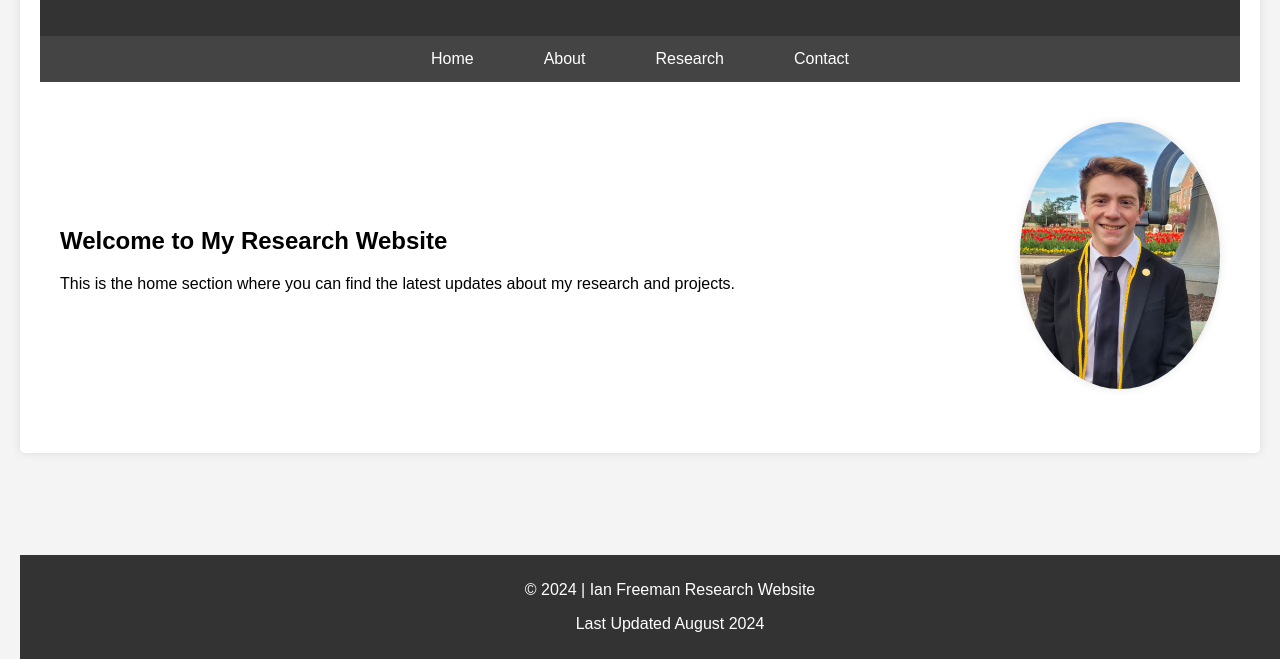
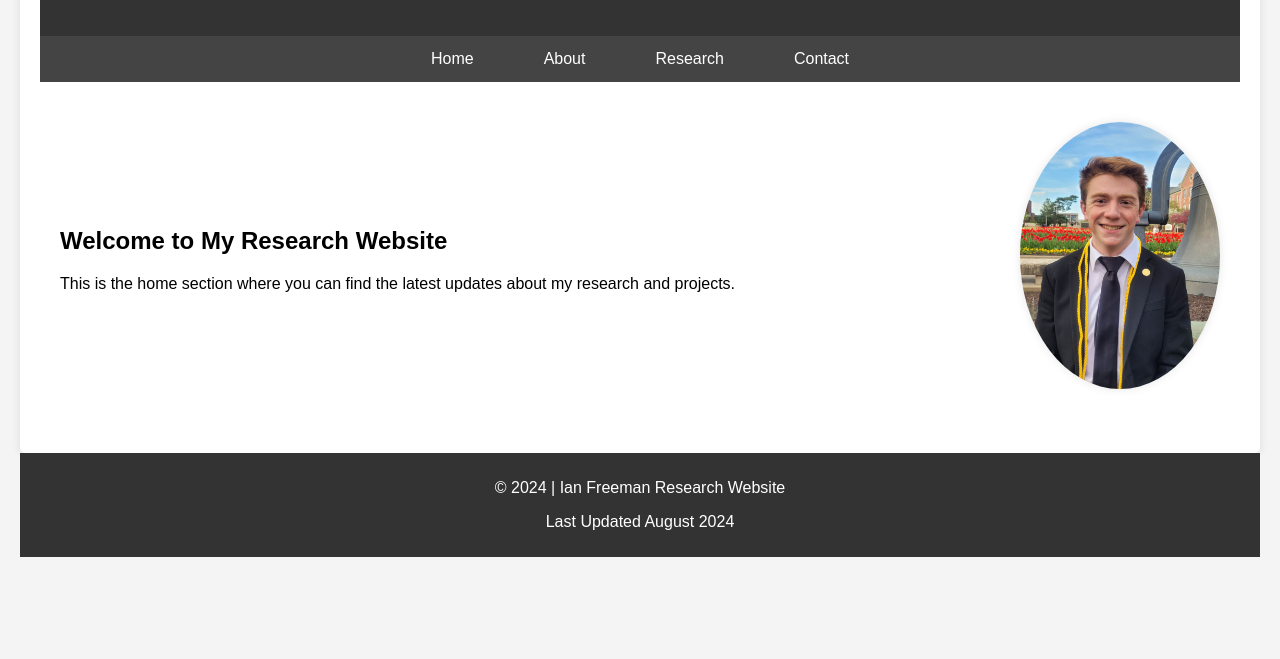
Before and after one commit to ianfreeman519/ianfreeman519.github.io, a plain HTML site: page index.html in a window 1280 px wide. Shown: the part 141-800 px from the top of the page. Drawn offline with Linux system fonts and the light colour scheme.

Commit message:
Fixed Footer Padding to static and auto width

```diff
--- a/styles.css
+++ b/styles.css
@@ -92,9 +92,9 @@ footer {
     color: white;
     text-align: center;
     padding: 10px;
-    width: 100%;
+    width: auto;
     bottom: 0;
-    position: fixed;
+    position: static;
 }
 
 /* Section transitions */
```
